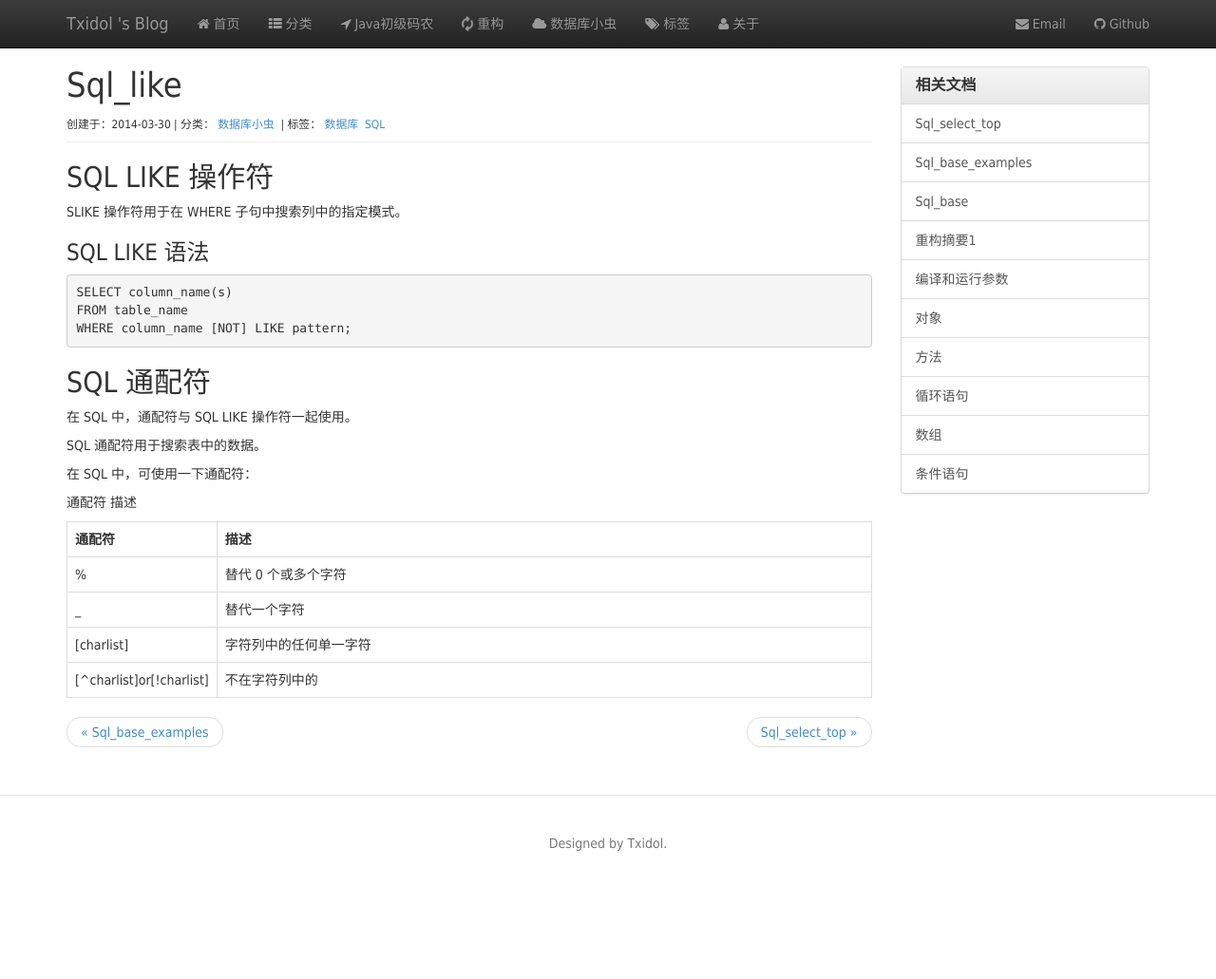
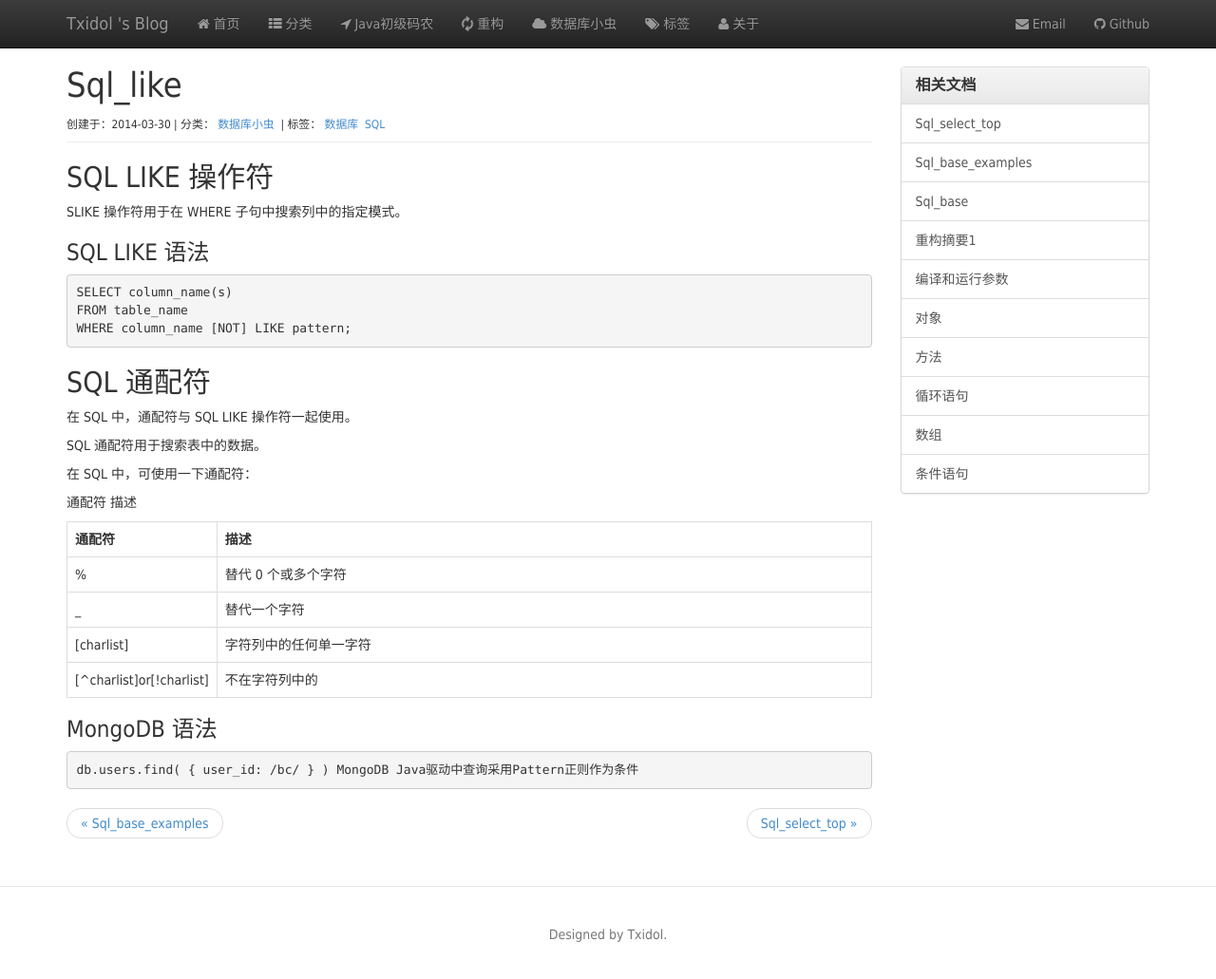
Before and after one commit to txidol/txidol.github.io, a Jekyll site: the page built from 数据库小虫/_posts/2014-3-30-SQL_LIKE.md, in a window 1280 px wide and 1034 px high. Shown: the top 1031 px of the window at 95% size. Built offline with Jekyll 4.4.1, drawn with Linux system fonts in a browser that asks for light colours; nearby versions of some CDN libraries; Markdown is read by kramdown in place of the engine named in the settings.

Commit message:
add mongodb

```diff
--- a/数据库小虫/_posts/2014-3-30-SQL_LIKE.md
+++ b/数据库小虫/_posts/2014-3-30-SQL_LIKE.md
@@ -41,3 +41,6 @@ SQL 通配符用于搜索表中的数据。
 		<td>[^charlist]or[!charlist]</td><td>不在字符列中的</td>
 	</tr>
 </table>
+###MongoDB 语法
+	db.users.find( { user_id: /bc/ } )
+MongoDB Java驱动中查询采用Pattern正则作为条件
```
